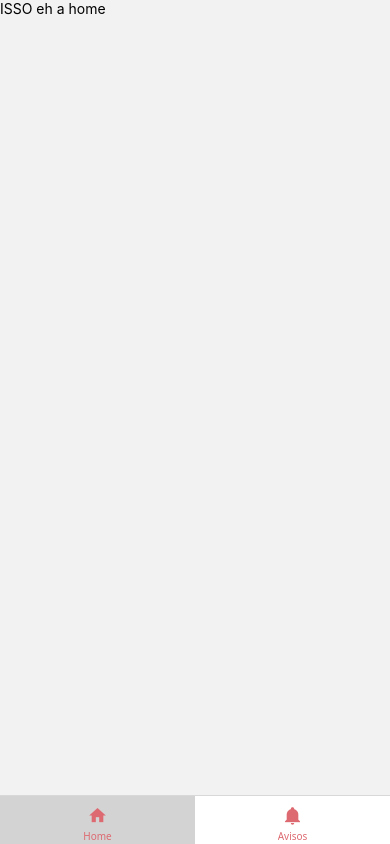
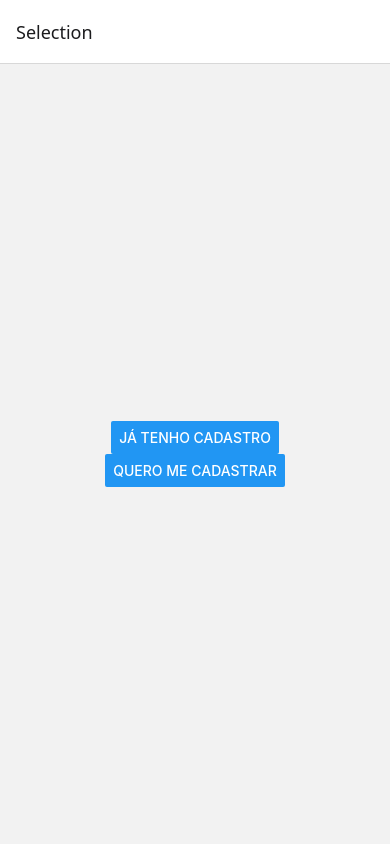
Before and after one commit to analu65/TCC---solaris, a React Native app: screen /Selection in a window 390 px wide. Built offline with nearby package versions, Linux system fonts and the light colour scheme.

Commit message:
telas cadastro

```diff
--- a/App.js
+++ b/App.js
@@ -1,17 +1,19 @@
 
 import { StyleSheet, Text, View } from 'react-native';
 import { NavigationContainer } from '@react-navigation/native';
+import { createStackNavigator } from '@react-navigation/stack';
 import { createBottomTabNavigator } from '@react-navigation/bottom-tabs';
 import MaterialCommunityIcons from '@expo/vector-icons/MaterialCommunityIcons';
 import Home from './screens/Home';
 import Avisos from './screens/Avisos';
+import Selection from './screens/selection';
 import { StatusBar } from 'expo-status-bar';
-export default function App() {
-const BottomTab = createBottomTabNavigator();
-<StatusBar style="auto" />
-    return(
-
-        <NavigationContainer>
+import signUp from './screens/signup';
+import Login from './screens/login';
+function bottomTabs(){
+  const BottomTab = createBottomTabNavigator();
+  return (
+    <NavigationContainer>
             <BottomTab.Navigator screenOptions={{
             animation: 'shift',
             tabBarActiveTintColor: '#dd6a71', //cor do texto que está ativo
@@ -26,7 +28,22 @@ const BottomTab = createBottomTabNavigator();
                 <BottomTab.Screen name='Avisos' component={Avisos} options={{tabBarIcon: () => (<MaterialCommunityIcons name="bell" size={20} color="#dd6a71" />), header: () => null}}></BottomTab.Screen>
             </BottomTab.Navigator>
         </NavigationContainer>
-    )
+  );
+}
+
+
+export default function App() {
+  const Stack = createStackNavigator();
+  <StatusBar style="auto" />
+    return(
+        <NavigationContainer>
+          <Stack.Navigator>
+            <Stack.Screen name='Selection' component={Selection}></Stack.Screen>
+            <Stack.Screen name='Login' component={Login}></Stack.Screen>
+            <Stack.Screen name='signUp' component={signUp}></Stack.Screen>
+          </Stack.Navigator>
+        </NavigationContainer>
+    );
 }
 
 const styles = StyleSheet.create({
--- a/screens/login.js
+++ b/screens/login.js
@@ -0,0 +1,8 @@
+import { StyleSheet, View, Text, Button } from "react-native";
+export default function Login(){
+    return(
+        <View>
+            <Text>isso eh o login</Text>
+        </View>
+    );
+}
--- /dev/null
+++ b/screens/selection.js
@@ -0,0 +1,15 @@
+import { StyleSheet, View, Button } from "react-native";
+export default function Selection({navigation}){
+    return(
+        <View style={{ flex: 1, justifyContent: 'center', alignItems: 'center' }}>
+      <Button
+        title="Já tenho cadastro"
+        onPress={() => navigation.navigate('Login')}
+      />
+      <Button
+        title="Quero me cadastrar"
+        onPress={() => navigation.navigate('signUp')}
+      />
+    </View>
+    );
+}
--- a/screens/signup.js
+++ b/screens/signup.js
@@ -5,6 +5,10 @@ import { auth } from "../controller";
 
 export default function signUp({navigation}){
     return (
-
+        <View>
+            <Text>
+                isso eh o cadastro
+            </Text>
+        </View>
     );
 }
```
Also changed, not shown: fotos solaris/bambole.webp (added), screens/cadastro.js (deleted).
